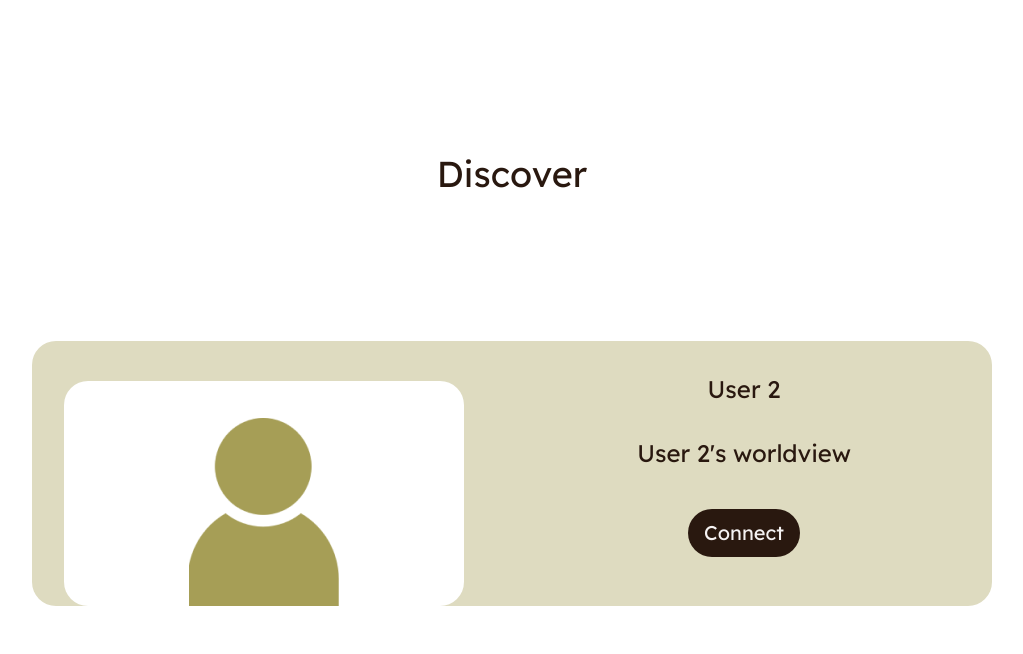
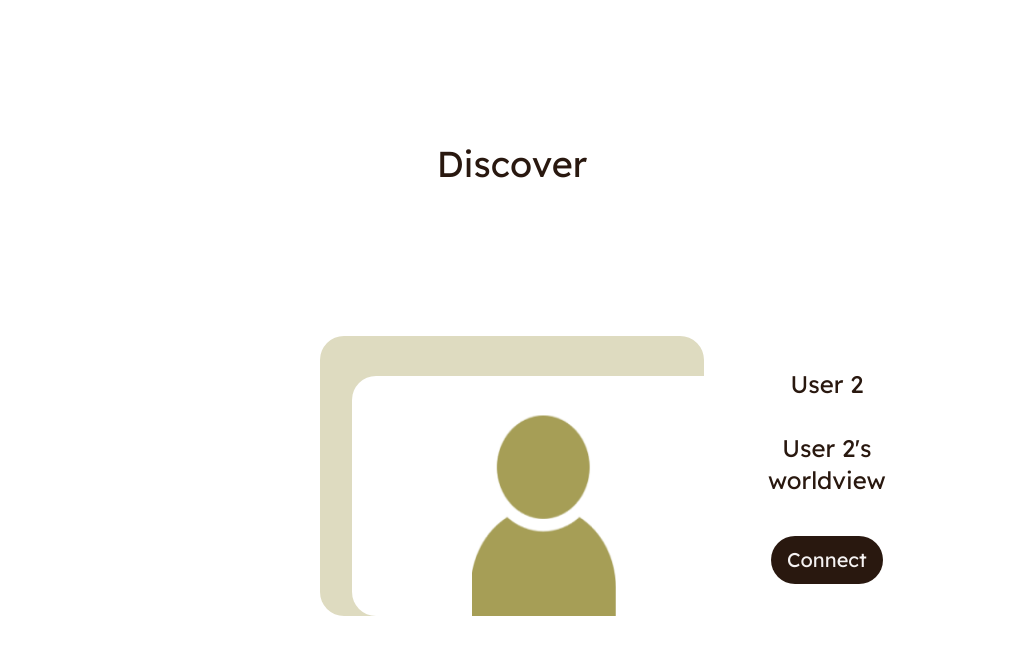
Before and after one commit to SamuelShally/ekko, a React (Create React App) app in the folder frontend/: page /discover in a window 1280 px wide. Shown: the top 654 px of the page, without its empty margins (128-1151 px from the left). Built offline with nearby package versions, Linux system fonts and the light colour scheme.

Commit message:
set card max width

```diff
--- a/frontend/src/components/Discover.jsx
+++ b/frontend/src/components/Discover.jsx
@@ -5,9 +5,9 @@ const Discover = () => {
     return (
         <div className="relative h-screen">
             <div className="absolute grid h-3/4 inset-y-20 place-items-center">
-                <h1 className="relative w-screen text-4xl text-primary text-center text-bold">Discover</h1>
+                <h1 className="relative mb-6 w-screen text-4xl text-primary text-center text-bold">Discover</h1>
                 <div className="relative card card-bordered rounded-3xl bg-accent
-                                w-3/4 lg:card-side">
+                                max-w-sm w-3/4 lg:card-side">
                     {/* <figure className="px-10 pt-10"> */}
                         <img className="rounded-3xl mt-10 mx-8" src={userImageHolder} alt="User2"/>
                     {/* </figure> */}
```
